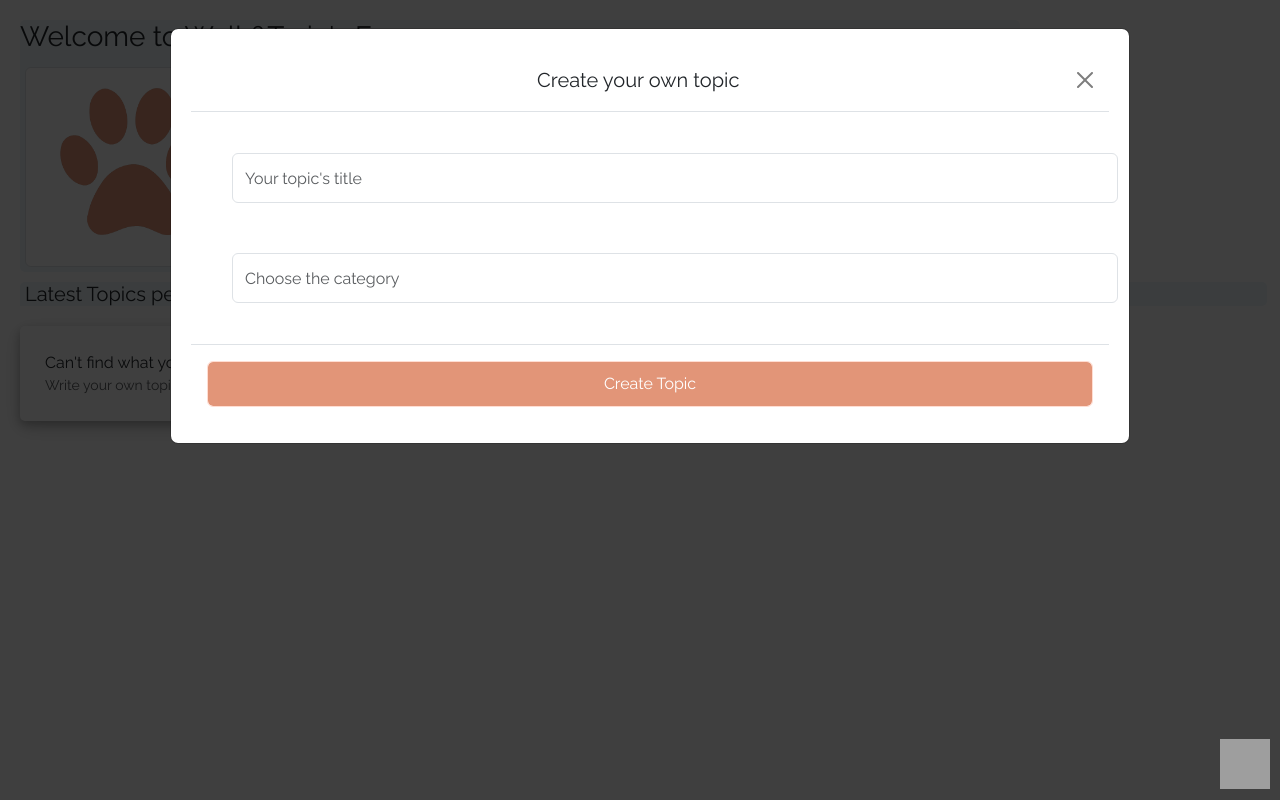
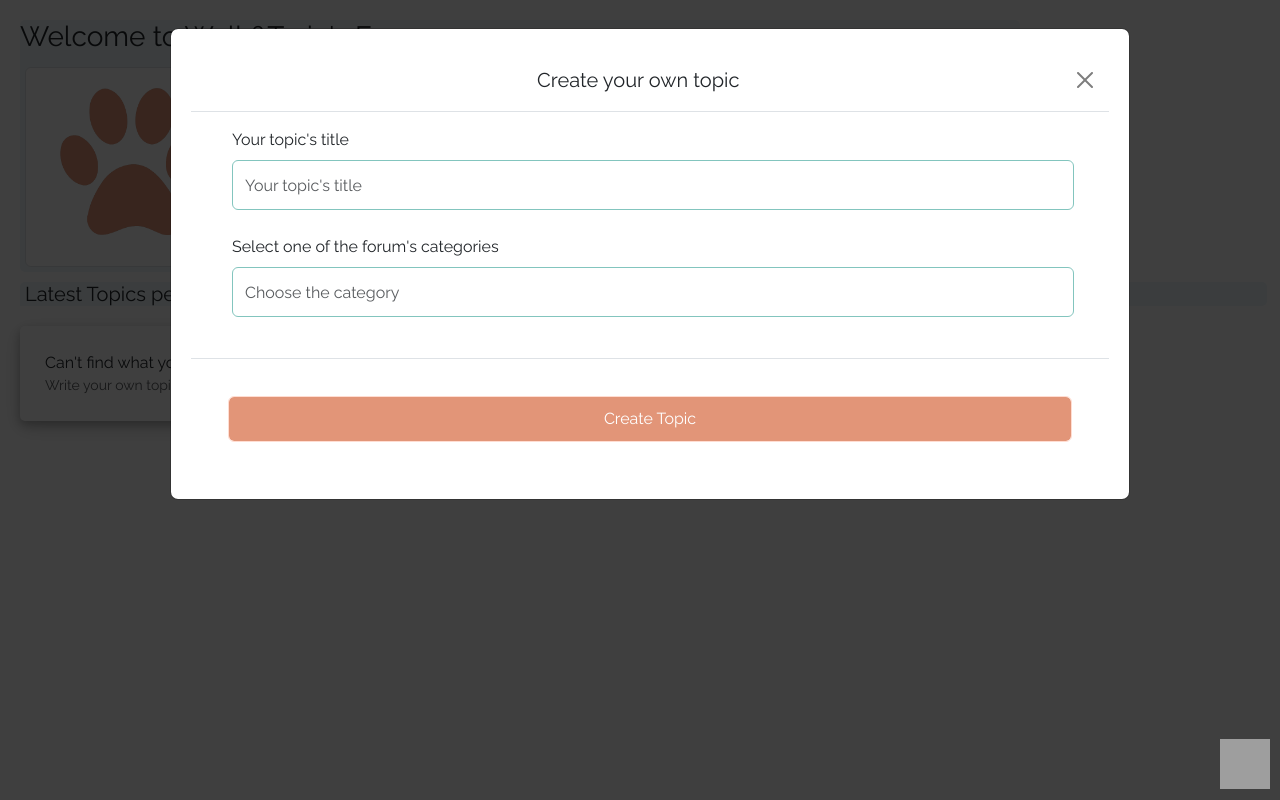
Before and after one commit to taplincorentin/projet, a Symfony app: template templates/categorie/index.html.twig in a window 1280 px wide, after a click on "Create a Topic". Run offline with Twig, Linux system fonts and the light colour scheme; the template is opened without the code that fills it, so the values that code supplies are empty; form fields are guessed from the names that the template uses; some libraries are stand-ins or nearby versions; grey boxes are pictures that could not be loaded.

Commit message:
few chanegs to forum css

```diff
--- a/public/styles/app.css
+++ b/public/styles/app.css
@@ -17,6 +17,7 @@
 
 body {
   margin: 0;
+  padding: 0;
 }
 
 .vich-image > a > img {
@@ -858,8 +859,8 @@ select#seance_form_theme{
 
     .category-topics > .container-fluid {
       width: 100%;
-      margin-bottom: 1rem;
-      margin-top: 1rem;
+      margin-bottom: 1.5rem;
+      margin-top: 1.5rem;
       margin-left: 0 !important;
     }
 
@@ -1014,8 +1015,8 @@ select#seance_form_theme{
     }
 
     .category-right > .container-fluid {
-      margin-bottom: 1rem;
-      margin-top: 1rem;
+      margin-bottom: 1.5rem;
+      margin-top: 1.5rem;
       width: 75%;
     }
 
@@ -1185,12 +1186,21 @@ select#seance_form_theme{
 }
 
 #new-topic-modal-body > form > input, #new-topic-modal-body > form > select {
-  margin: 25px;
+  margin-left: 25px;
+  margin-bottom: 25px;
+  margin-right: 30px;
   height: 50px;
+  width: 95%;
+  border: solid 1px var(--lightBlue);
+}
+
+#new-topic-modal-body > form > label {
+  margin-left: 25px;
 }
 
 #new-topic-modal-footer > button {
-  width: 100%;
+  width: 95%;
+  margin: 25px;
   background-color: var(--tangerine);
   border: solid 1px var(--beige);
   padding: 10px;
--- a/templates/categorie/index.html.twig
+++ b/templates/categorie/index.html.twig
@@ -38,7 +38,9 @@
         </div>
         <div class="modal-body" id="new-topic-modal-body">
             {{ form_start(formAddTopic) }}
+                {{ form_label(formAddTopic.titre, "Your topic's title") }}
                 {{ form_widget(formAddTopic.titre, {'attr': {'placeholder': "Your topic's title", 'maxlength' : 255}}) }}
+                {{ form_label(formAddTopic.categorie, "Select one of the forum's categories") }}
                 {{ form_widget(formAddTopic.categorie, {'attr': {'placeholder': "Choose the category"}}) }}
         </div>
         <div class="modal-footer" id="new-topic-modal-footer">
--- a/templates/topic/show.html.twig
+++ b/templates/topic/show.html.twig
@@ -170,7 +170,8 @@
 
 
         {% endfor %}
-        {{ knp_pagination_render(postsPaginate) }}
+        <div class="category-center">{{ knp_pagination_render(postsPaginate) }}
+        </div>
 
         <div class="container-fluid">
 
```
